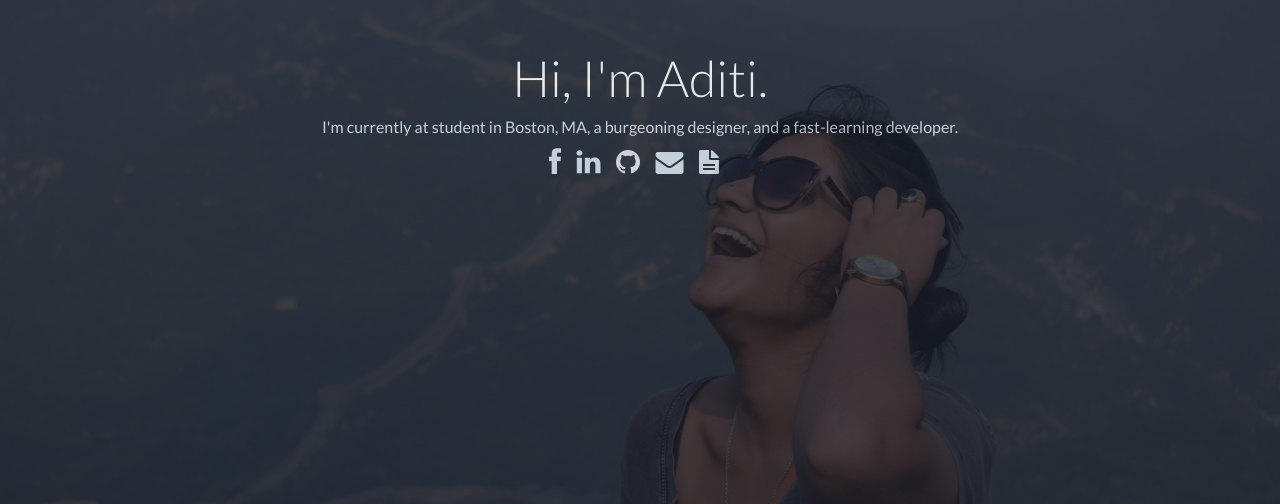
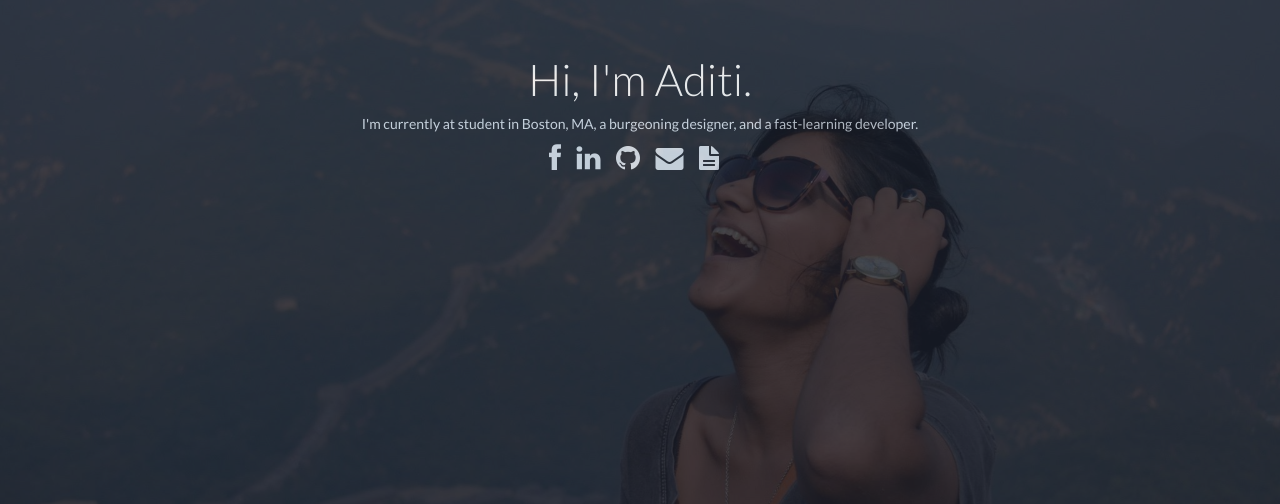
Before and after one commit to aditisjoshi/aditisjoshi.github.io, a website: page index.html in a window 1280 px wide. Shown: the part 296-800 px from the top of the page. Drawn offline with nearby package versions, Linux system fonts and the light colour scheme; files that its build step writes are made by us from their sources; files whose address does not match are found by name.

Commit message:
changing font to em

```diff
--- a/stylesheets/_variables.scss
+++ b/stylesheets/_variables.scss
@@ -48,14 +48,14 @@
 // Font sizes
 // =============================================================================
 
-$font-size-xxl               : 50px                                    !default;
-$font-size-xl                : 36px                                    !default;
-$font-size-lg                : 24px                                    !default;
-$font-size-mdlg              : 20px                                    !default;
-$font-size-md                : 16px                                    !default;
-$font-size-sm                : 14px                                    !default;
-$font-size-xs                : 12px                                    !default;
-$font-size-xxs               : 11px                                    !default;
+$font-size-xxl               : 3.125em                                 !default;
+$font-size-xl                : 2.25em                                  !default;
+$font-size-lg                : 1.5em                                   !default;
+$font-size-mdlg              : 1.25em                                  !default;
+$font-size-md                : 1em                                     !default;
+$font-size-sm                : 0.875em                                 !default;
+$font-size-xs                : 0.75em                                  !default;
+$font-size-xxs               : 0.688em                                 !default;
 
 $font-size-h1                : $font-size-xxl                          !default;
 $font-size-h2                : $font-size-lg                           !default;
```
